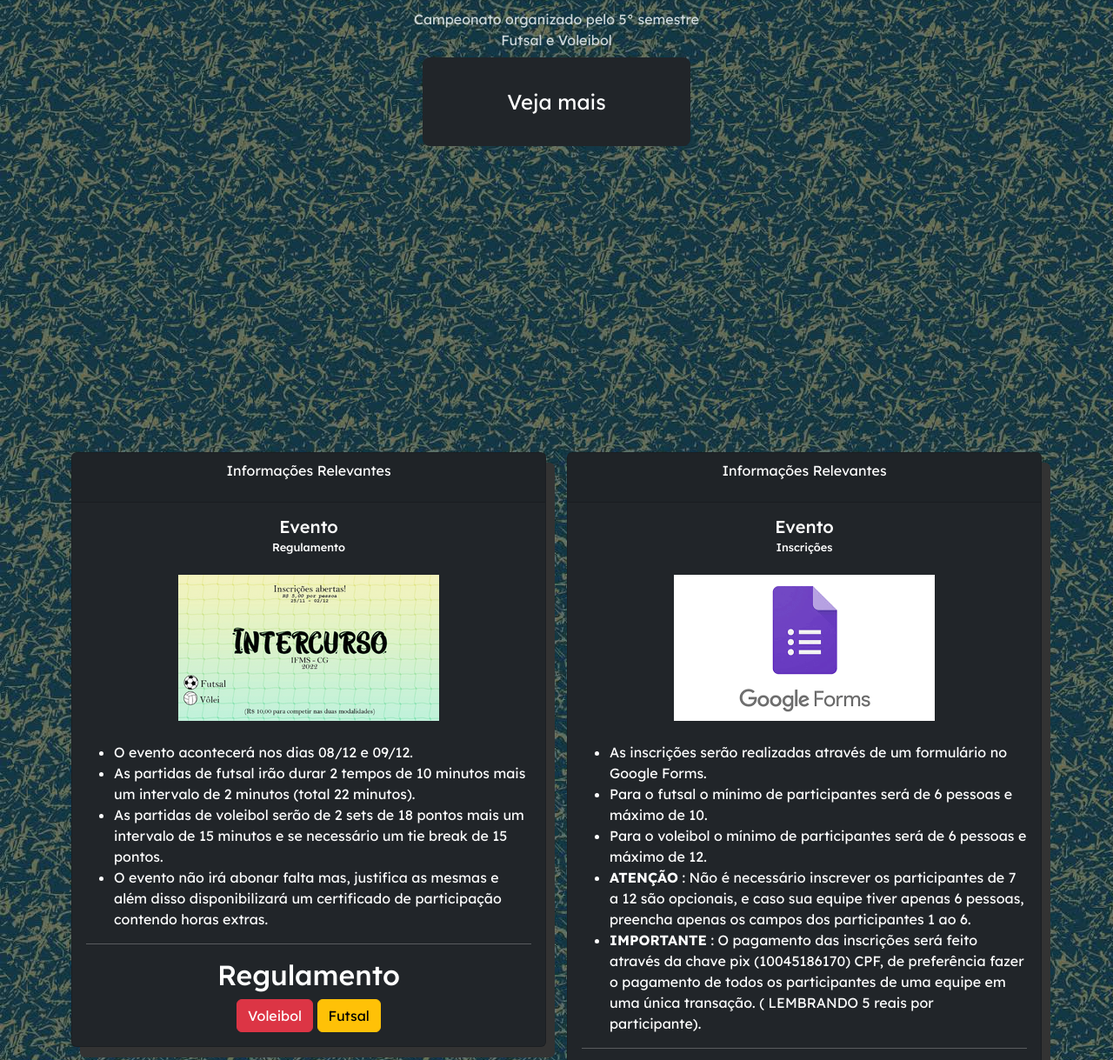
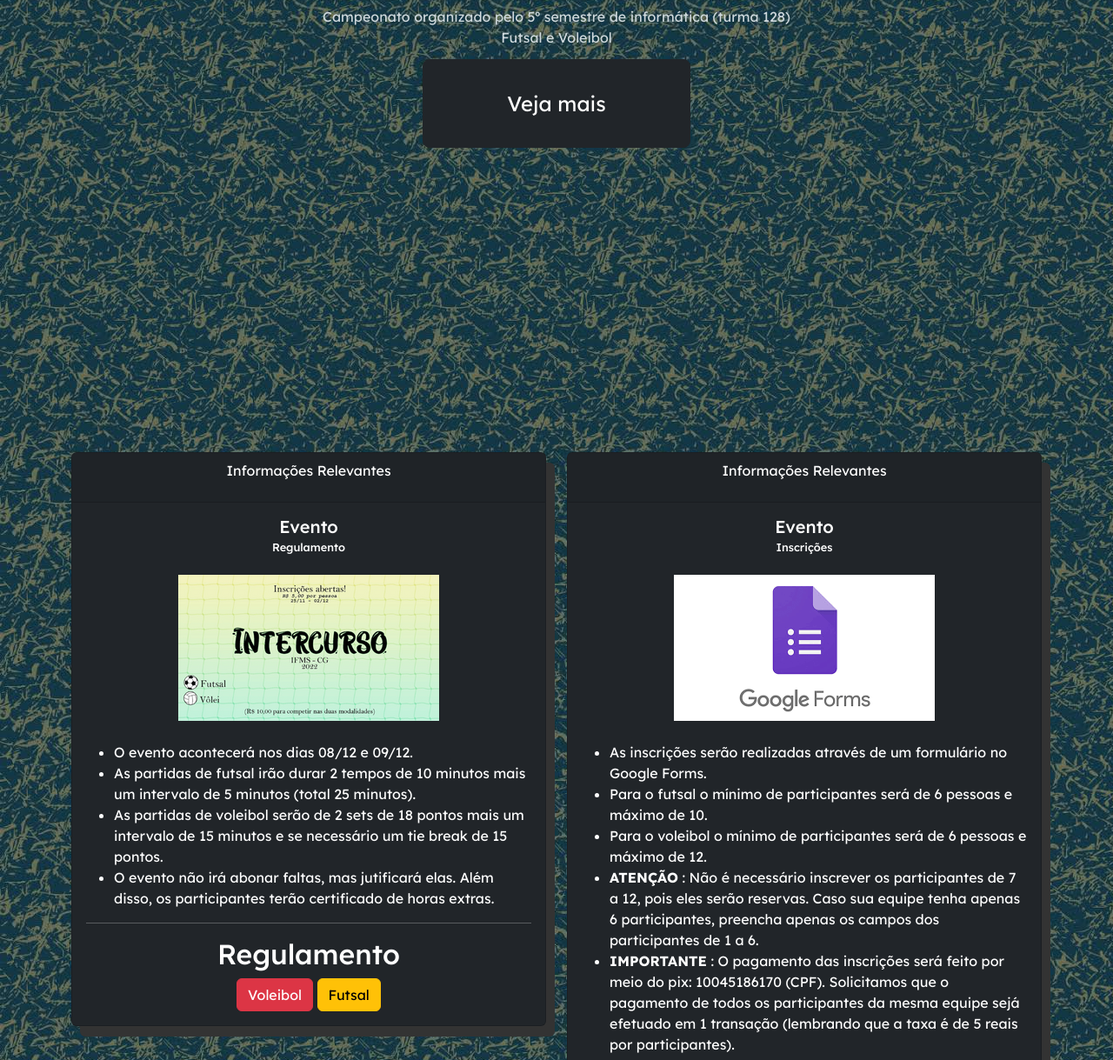
Before and after one commit to SamuelNahas/EDF-FINAL, a plain HTML site: page index.html in a window 1280 px wide. Shown: the part 437-1656 px from the top of the page at 87% size. Drawn offline with nearby package versions, Linux system fonts and the light colour scheme.

Commit message:
sixth commit

```diff
--- a/index.html
+++ b/index.html
@@ -58,7 +58,7 @@
              <span class="span1">Intercurso IFMS</span>
              </h2>
             </div>
-             <div class="text1"><span>Campeonato organizado pelo 5° semestre</span></div>
+             <div class="text1"><span>Campeonato organizado pelo 5º semestre de informática (turma 128)</span></div>
              <div class="text1"> <span>Futsal e Voleibol</span></div>
               <div class="text2"> <a href="#s"><button type="button" class="btn btn-dark btn-lg" style="--bs-btn-padding-y: 2rem; --bs-btn-padding-x:  6rem; --bs-btn-font-size: 1.5rem;">Veja mais</button></a></div>
             </div>
@@ -79,10 +79,9 @@
                         <br>
                     <ul>
                         <li>O evento acontecerá nos dias 08/12 e 09/12.</li>
-                        <li>As partidas de futsal irão durar 2 tempos de 10 minutos mais um intervalo de 2 minutos (total 22 minutos).</li>
+                        <li>As partidas de futsal irão durar 2 tempos de 10 minutos mais um intervalo de 5 minutos (total 25 minutos).</li>
                         <li> As partidas de voleibol serão de 2 sets de 18 pontos mais um intervalo de 15 minutos e se necessário um tie break de 15 pontos.</li>
-                        <li> O evento não irá abonar falta mas, justifica as mesmas e além disso disponibilizará um certificado de participação
-                            contendo horas extras.</li>
+                        <li> O evento não irá abonar faltas, mas jutificará elas. Além disso, os participantes terão certificado de horas extras.</li>
                     </ul>
                 </div>
 
@@ -108,8 +107,8 @@
                             <li> As inscrições serão realizadas através de um formulário no Google Forms.</li>
                             <li> Para o futsal o mínimo de participantes será de 6 pessoas e máximo de 10.</li>
                             <li> Para o voleibol o mínimo de participantes será de 6 pessoas e máximo de 12. </li>
-                            <li> <b>ATENÇÃO</b> : Não é necessário inscrever os participantes de 7 a 12 são opcionais, e caso sua equipe tiver apenas 6 pessoas, preencha apenas os campos dos participantes 1 ao 6.</li>
-                            <li> <b>IMPORTANTE</b> : O pagamento das inscrições será feito através da chave pix (10045186170) CPF, de preferência fazer o pagamento de todos os participantes de uma equipe em uma única transação. ( LEMBRANDO 5 reais por participante).</li>
+                            <li> <b>ATENÇÃO</b> : Não é necessário inscrever os participantes de 7 a 12, pois eles serão reservas. Caso sua equipe tenha apenas 6 participantes, preencha apenas os campos dos participantes de 1 a 6.</li>
+                            <li> <b>IMPORTANTE</b> : O pagamento das inscrições será feito por meio do pix: 10045186170 (CPF). Solicitamos que o pagamento de todos os participantes da mesma equipe sejá efetuado em 1 transação (lembrando que a taxa é de 5 reais por participantes).</li>
                         </ul>
                     </div>
                     <hr>
```
